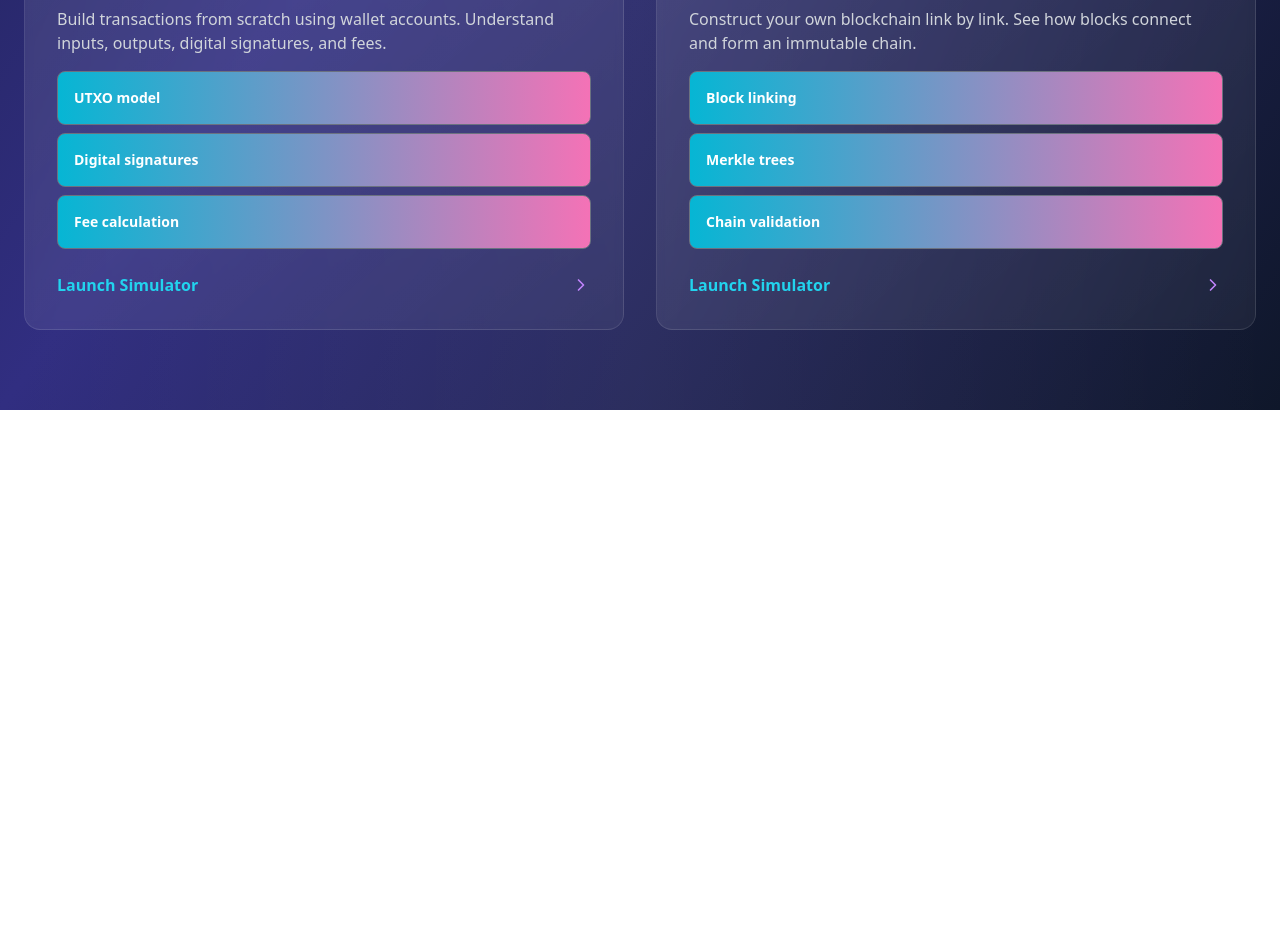
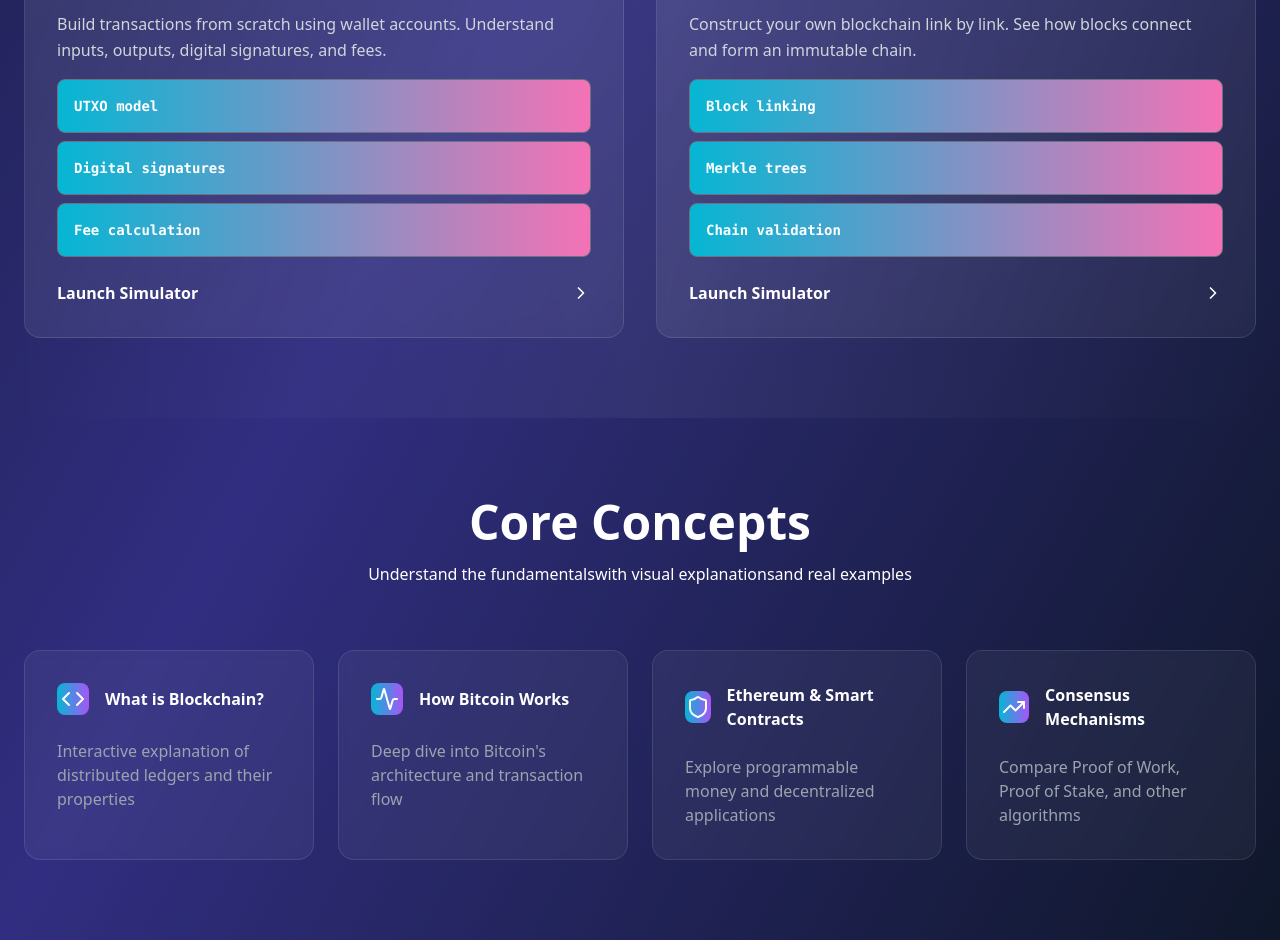
Before and after one commit to StuvanFIT/Blockchain-Network-Educational-Tool, a React (Create React App) app in the folder explorer/: page / in a window 1280 px wide. Shown: the part 1420-2360 px from the top of the page. Before the commit the page ends 1830 px from the top, so only its background shows below. Built offline with nearby package versions, Linux system fonts and the light colour scheme.

Commit message:
feat: created core concepts section

```diff
--- a/explorer/src/components/Dashboard.tsx
+++ b/explorer/src/components/Dashboard.tsx
@@ -1,6 +1,6 @@
 
 import React from 'react';
-import { Home, Zap, BarChart3, Network, Hash, Link, ChevronRight } from 'lucide-react';
+import { Home, Zap, BarChart3, Network, Hash, Link, ChevronRight, Code, Activity, Shield, TrendingUp } from 'lucide-react';
 
 // Dashboard Page
 export const Dashboard = () => {
@@ -39,8 +39,39 @@ export const Dashboard = () => {
       color: "from-blue-500 to-indigo-600",
       features: ["Block linking", "Merkle trees", "Chain validation"]
     }
+  ]
 
+
+  const conceptModules = [
+    {
+      icon: <Code className="w-6 h-6" />,
+      title: "What is Blockchain?",
+      description: "Interactive explanation of distributed ledgers and their properties",
+      visual: "🔗"
+    },
+    {
+      icon: <Activity className="w-6 h-6" />,
+      title: "How Bitcoin Works",
+      description: "Deep dive into Bitcoin's architecture and transaction flow",
+      visual: "₿"
+    },
+    {
+      icon: <Shield className="w-6 h-6" />,
+      title: "Ethereum & Smart Contracts",
+      description: "Explore programmable money and decentralized applications",
+      visual: "⧫"
+    },
+    {
+      icon: <TrendingUp className="w-6 h-6" />,
+      title: "Consensus Mechanisms",
+      description: "Compare Proof of Work, Proof of Stake, and other algorithms",
+      visual: "⚖️"
+    }
   ]
+
+
+
+
 
   return (
 
@@ -76,10 +107,11 @@ export const Dashboard = () => {
           <div className={`transition-all duration-1000 ${isVisible ? 'opacity-100 translate-y-0' : 'opacity-0 translate-y-10'}`}>
 
             <h1 className="text-5xl md:text-7xl font-bold mb-6 leading-tight">
-              Learn Blockchain by {' '}
+              Learn{' '}
               <span className="bg-gradient-to-r from-cyan-400 via-purple-400 to-pink-400 bg-clip-text text-transparent animate-pulse">
-                Building it
+                Blockchain {' '}
               </span>
+              By Building It
               <br />
 
             </h1>
@@ -101,44 +133,71 @@ export const Dashboard = () => {
         <div className='grid grid-cols-1 md:grid-cols-2 gap-8'>
           {interactiveSimulators.map((simulator, index) => (
 
-            <div key={index} className='group bg-gradient-to-br from-white/10 to-white/5 backdrop-blur-sm border border-white/10 rounded-2xl p-8  hover:border-purple-400/30 transition-all duration-300 cursor-pointer hover:transform hover:scale-110"'>
-              <div className={`flex items-center justify-center mb-6 w-16 h-16 bg-gradient-to-r ${simulator.color} rounded-xl group-hover:shadow-lg transition-all duration-300`}>
+            <div key={index} className='group bg-gradient-to-br from-white/10 to-white/5 backdrop-blur-sm border border-white/10 rounded-2xl p-8  transition-all duration-300 cursor-pointer transform hover:scale-105 hover:ring-1 ring-cyan-400/50 hover:shadow-2xl ease-in-out'>
+              <div className={`flex items-center justify-center mb-6 w-16 h-16 bg-gradient-to-r ${simulator.color} rounded-xl group-hover:shadow-xl transition-all duration-300`}>
                 {simulator.icon}
               </div>
 
-              <h3 className='text-xl font-semibold mb-3 group-hover:text-purple-400 transition-colors'>{simulator.title}</h3>
-              <p className='text-gray-300 mb-4'>{simulator.description}</p>
+              <h3 className='text-xl font-semibold mb-3 transition-colors'>{simulator.title}</h3>
+              <p className='text-gray-300 mb-4 leading-relaxed'>{simulator.description}</p>
 
               <div className='space-y-2 mb-6'>
                 {simulator.features.map((feature, index) =>(
-                  <div key={index} className='flex items-center space-x-2 text-sm text-white-400 border border-gray-500 rounded-lg bg-gradient-to-r from-cyan-500 to-pink-400 font-semibold p-4'>
+                  <div key={index} className='flex items-center space-x-2 text-sm text-white-400 border border-gray-500 rounded-lg bg-gradient-to-r from-cyan-500 to-pink-400 font-semibold font-mono p-4'>
                     <span>{feature}</span>
                   </div>
                 ))}
               </div>
 
               <div className='flex items-center justify-between'>
-                <button className='text-cyan-400 font-semibold gover: text-cyan-300 transition-colors'>
+                <button className='text-white-400 font-semibold hover:text-cyan-300 transition-colors'>
                   Launch Simulator
                 </button>
-                <ChevronRight className="w-5 h-5 text-purple-400 group-hover:translate-x-1 transition-transform" />
+                <ChevronRight className="w-5 h-5 text-white-400 group-hover:translate-x-1 group-hover:text-cyan-300 transition-transform" />
+              </div>
+            </div>
+          ))}
+        </div>
+      </div>
+      </section>
+
+
+      {/*Concept Modules */}
+
+      <section id="concepts" className='relative z-10 px-6 py-20'>
+        <div className='max-w-7xl mx-auto'>
+          <div className='text-center mb-16'>
+            <h2 className='text-5xl font-bold mb-4'>Core Concepts</h2>
+            <p>Understand the fundamentalswith visual explanationsand real examples</p>
+          </div>
+
+
+          <div className='grid grid-cols-1 md:grid-cols-2 lg:grid-cols-4 gap-6'>
+            {conceptModules.map((concept, index) => (
+              <div key={index} className='bg-white/5 backdrop-blur-sm border border-white/10 rounded-2xl p-8 transition-all duration-300 cursor-pointer transform hover:scale-105 hover:ring-1 ring-cyan-400/50 hover:shadow-2xl ease-in-out'>
+
+                <div className='flex items-center gap-4  mb-6'>
+                  <div className='w-8 h-8 bg-gradient-to-r from-cyan-500 to-purple-500 rounded-lg flex items-center justify-center'> {concept.icon} </div>
+                  <h3 className='font-semibold'> {concept.title} </h3>
+                </div>
+
+                <div className='text-gray-400 text-smleading-relaxed'>
+                  {concept.description}
+
+                </div>
+
               </div>
 
 
 
-            </div>
+            ))}
 
+          </div>
 
-          ))}
 
 
 
         </div>
-
-
-      </div>
-
-
 
 
       </section>
```
